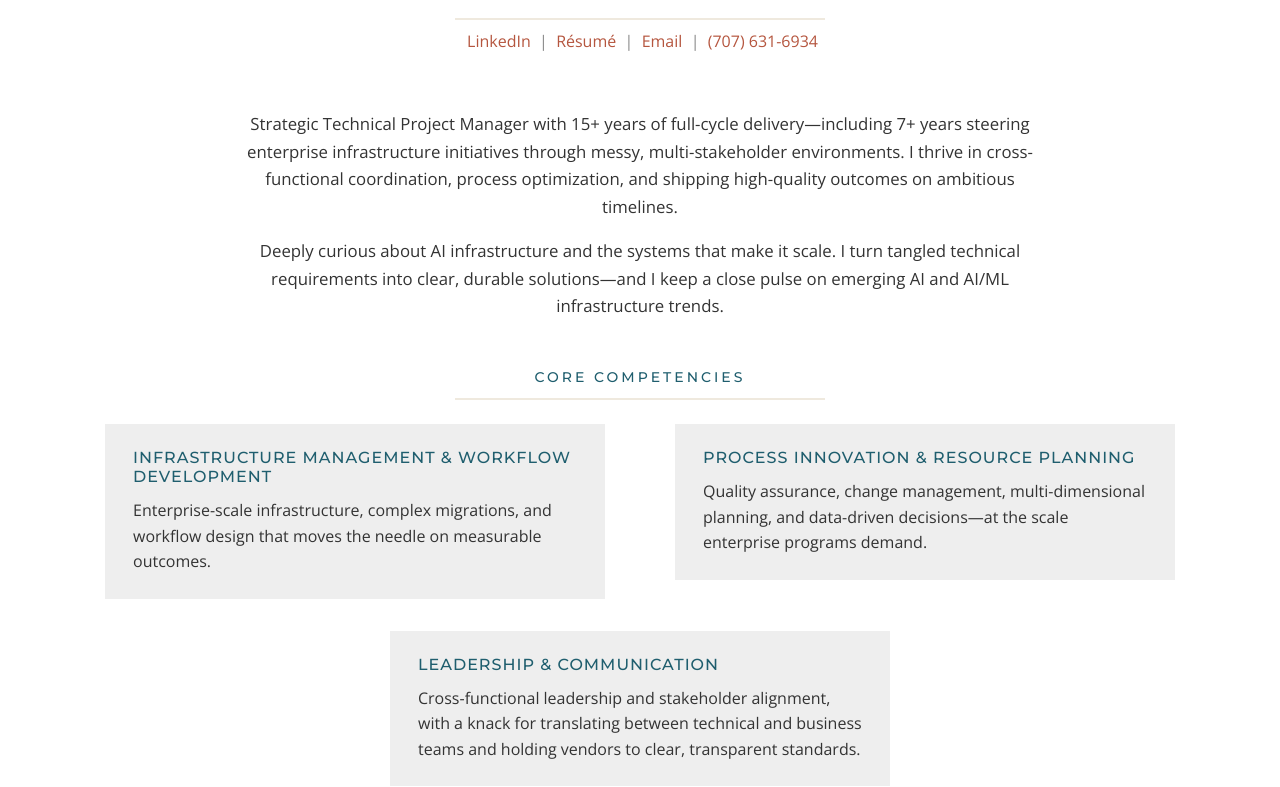
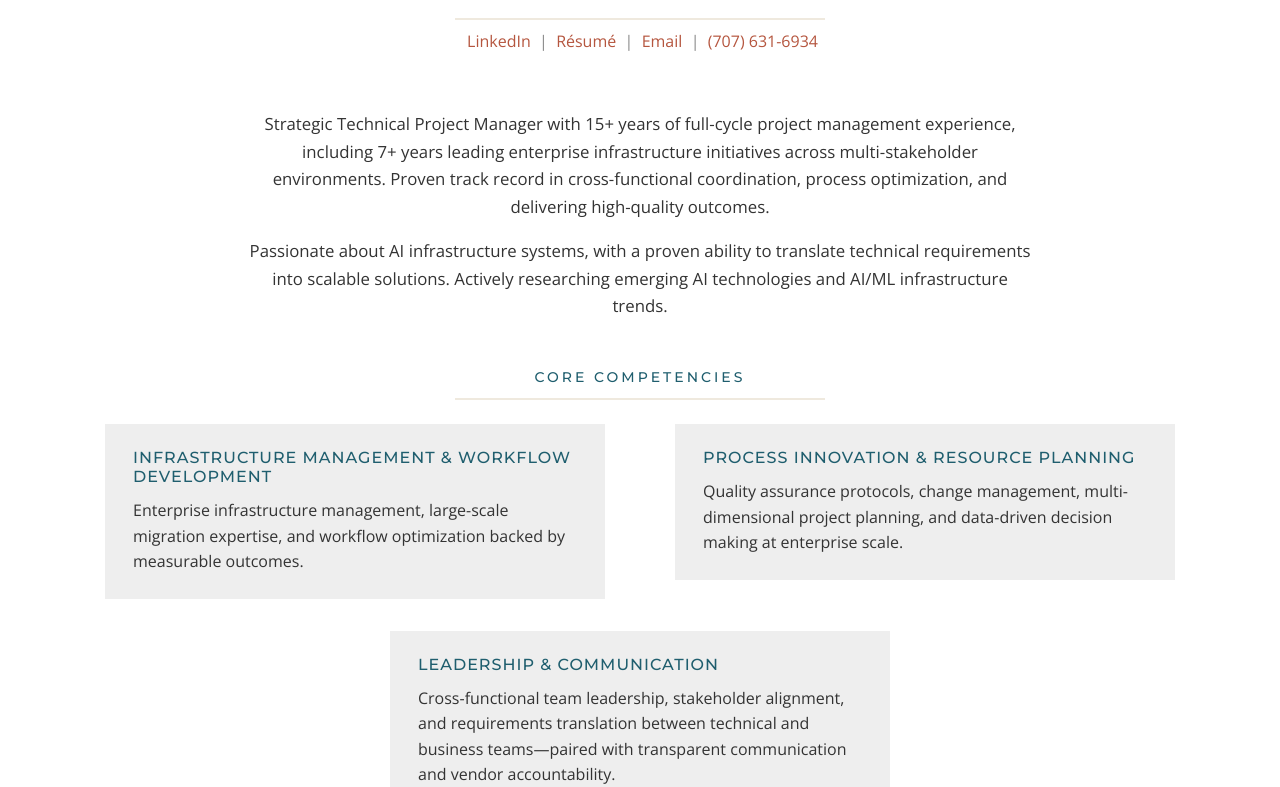
Before and after one commit to jen-fitch/next, a Next.js app: page / in a window 1280 px wide. Shown: the part 273-1060 px from the top of the page. Built offline with nearby package versions, Linux system fonts and the light colour scheme.

Commit message:
revert: simplify summary and core competency wording
Update Systems Architecture bullet for data migration.

Co-authored-by: Jennifer Fitch <13577984+jen-fitch@users.noreply.github.com>

```diff
--- a/pages/index.js
+++ b/pages/index.js
@@ -51,15 +51,15 @@ export default function Portfolio() {
             <main id="main" className={Layout.main}>
                 <section className={Resume.summary}>
                     <p>
-                        Strategic Technical Project Manager with 15+ years of full-cycle delivery&mdash;including
-                        7+ years steering enterprise infrastructure initiatives through messy, multi-stakeholder
-                        environments. I thrive in cross-functional coordination, process optimization, and
-                        shipping high-quality outcomes on ambitious timelines.
+                        Strategic Technical Project Manager with 15+ years of full-cycle project management
+                        experience, including 7+ years leading enterprise infrastructure initiatives across
+                        multi-stakeholder environments. Proven track record in cross-functional coordination,
+                        process optimization, and delivering high-quality outcomes.
                     </p>
                     <p>
-                        Deeply curious about AI infrastructure and the systems that make it scale. I turn tangled
-                        technical requirements into clear, durable solutions&mdash;and I keep a close pulse on
-                        emerging AI and AI/ML infrastructure trends.
+                        Passionate about AI infrastructure systems, with a proven ability to translate technical
+                        requirements into scalable solutions. Actively researching emerging AI technologies and
+                        AI/ML infrastructure trends.
                     </p>
                 </section>
 
@@ -69,23 +69,23 @@ export default function Portfolio() {
                         <div className={Resume.competencyCard}>
                             <h3>Infrastructure Management &amp; Workflow Development</h3>
                             <p>
-                                Enterprise-scale infrastructure, complex migrations, and workflow design that
-                                moves the needle on measurable outcomes.
+                                Enterprise infrastructure management, large-scale migration expertise, and
+                                workflow optimization backed by measurable outcomes.
                             </p>
                         </div>
                         <div className={Resume.competencyCard}>
                             <h3>Process Innovation &amp; Resource Planning</h3>
                             <p>
-                                Quality assurance, change management, multi-dimensional planning, and
-                                data-driven decisions&mdash;at the scale enterprise programs demand.
+                                Quality assurance protocols, change management, multi-dimensional project
+                                planning, and data-driven decision making at enterprise scale.
                             </p>
                         </div>
                         <div className={Resume.competencyCard}>
                             <h3>Leadership &amp; Communication</h3>
                             <p>
-                                Cross-functional leadership and stakeholder alignment, with a knack for
-                                translating between technical and business teams and holding vendors to clear,
-                                transparent standards.
+                                Cross-functional team leadership, stakeholder alignment, and requirements
+                                translation between technical and business teams&mdash;paired with transparent
+                                communication and vendor accountability.
                             </p>
                         </div>
                     </div>
```
